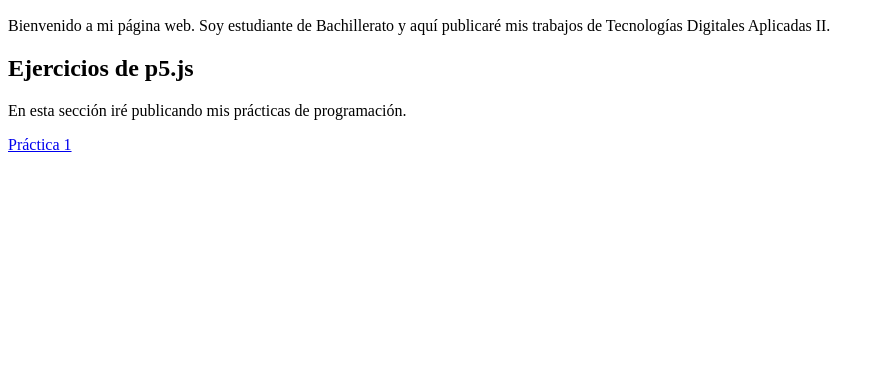
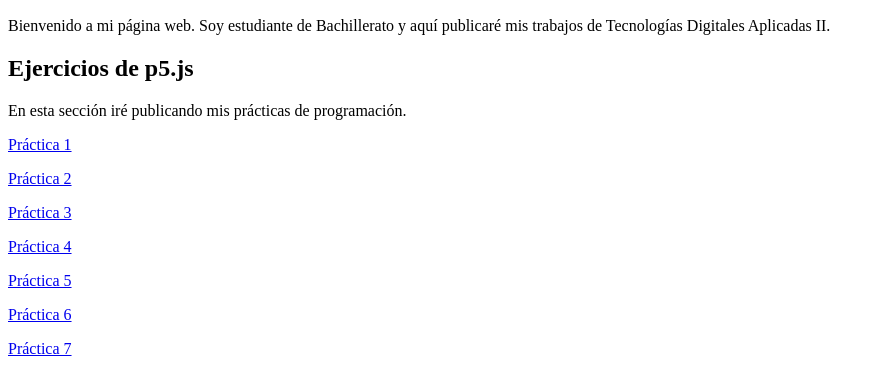
Before and after one commit to davidpisanoo/davidpisanoo.github.io, a plain HTML site: page index.html in a window 1280 px wide. Shown: the part 110-502 px from the top of the page, without its empty margins (0-880 px from the left). Drawn offline with Linux system fonts and the light colour scheme.

Commit message:
Update links for p5.js exercises in index.html

```diff
--- a/index.html
+++ b/index.html
@@ -15,6 +15,12 @@
 
     <h2>Ejercicios de p5.js</h2>
     <p>En esta sección iré publicando mis prácticas de programación.</p>
-    <p><a href="ejercicios_p5js/index.html">Práctica 1</a></p>
+    <p><a href="ejercicios_p5js/David_DiazPisano_P5_3.html">Práctica 1</a></p>
+    <p><a href="ejercicios_p5js/David_DiazPisano_P5_2.html">Práctica 2</a></p>
+    <p><a href="ejercicios_p5js/David_DiazPisano_P5_3.html">Práctica 3</a></p>
+    <p><a href="ejercicios_p5js/David_DiazPisano_P5_3.html">Práctica 4</a></p>
+    <p><a href="ejercicios_p5js/David_DiazPisano_P5_3.html">Práctica 5</a></p>
+    <p><a href="ejercicios_p5js/David_DiazPisano_P5_3.html">Práctica 6</a></p>
+    <p><a href="ejercicios_p5js/David_DiazPisano_P5_3.html">Práctica 7</a></p>
 </body>
 </html>
```
